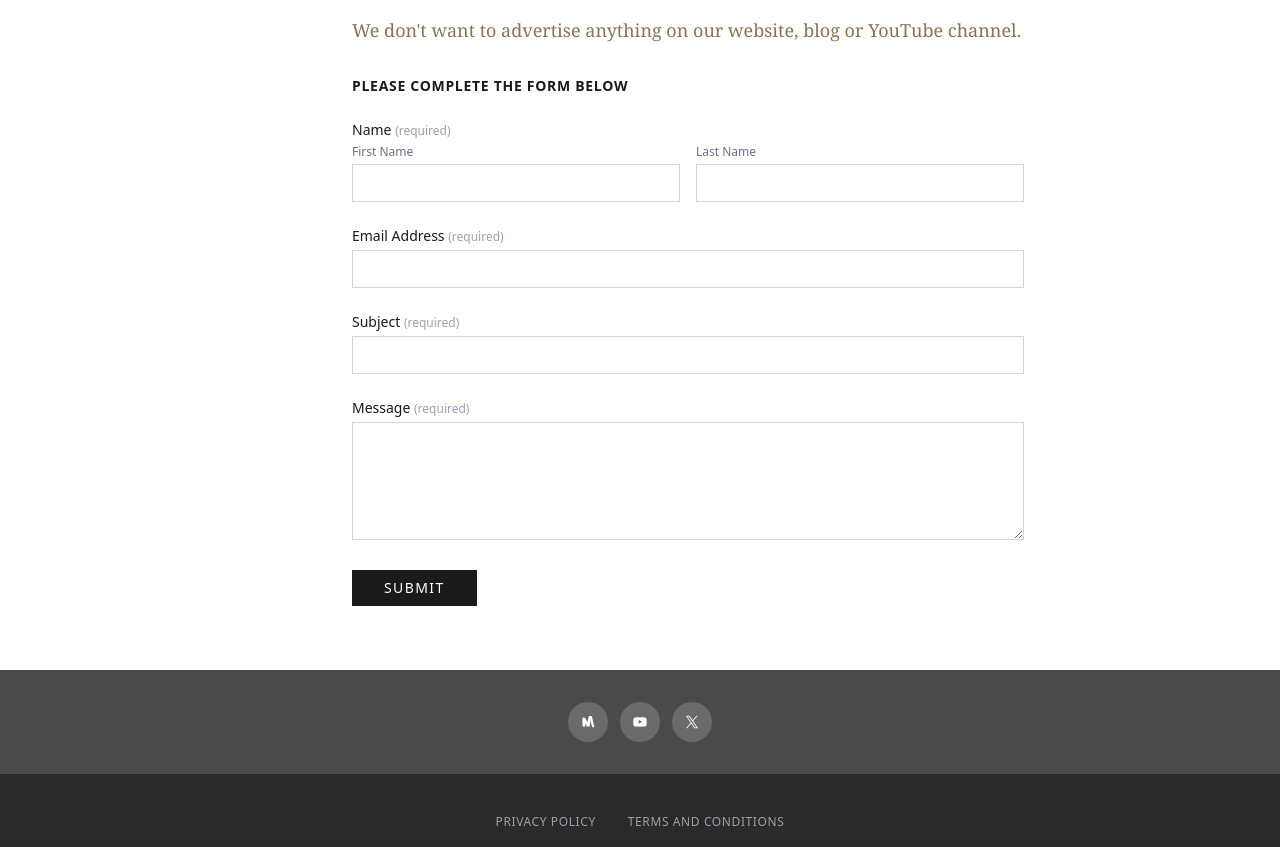
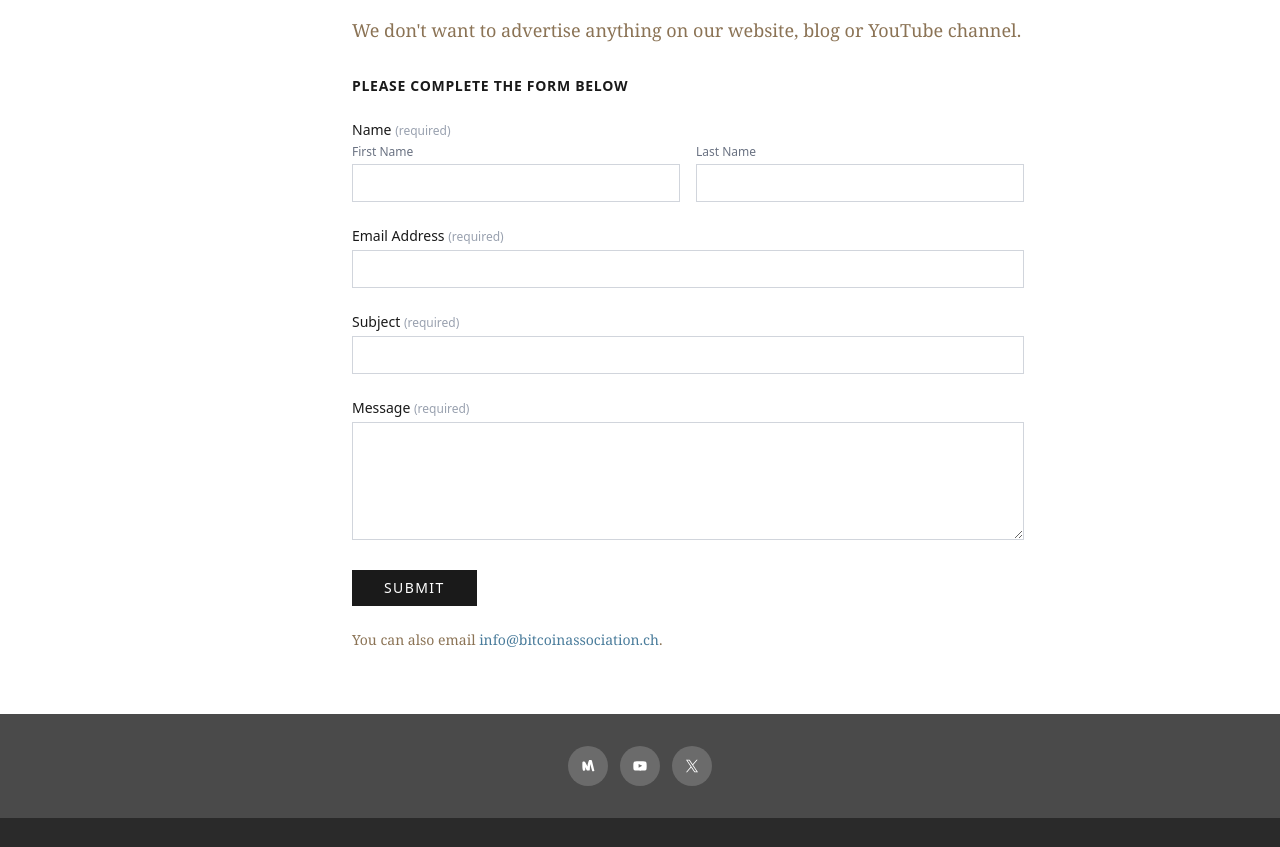
Before and after one commit to JanatBAS/BAS-website-clone, a Next.js app: page /contact-1 in a window 1280 px wide. Shown: the part 324-1171 px from the top of the page. Built offline with nearby package versions, Linux system fonts and the light colour scheme.

Commit message:
Avoid insecure contact form action

```diff
--- a/src/app/contact-1/page.tsx
+++ b/src/app/contact-1/page.tsx
@@ -15,6 +15,7 @@ const sidebarLinks: SidebarItem[] = [
 ];
 
 const contactEmail = "info@bitcoinassociation.ch";
+const fallbackMailtoHref = `mailto:${contactEmail}?subject=BAS%20contact%20request`;
 
 function getFormValue(formData: FormData, name: string): string {
   const value = formData.get(name);
@@ -94,9 +95,6 @@ export default function ContactPage() {
                 </h3>
 
                 <form
-                  action={`mailto:${contactEmail}?subject=BAS%20contact%20request`}
-                  method="post"
-                  encType="text/plain"
                   onSubmit={handleSubmit}
                   className="space-y-6"
                 >
@@ -183,6 +181,17 @@ export default function ContactPage() {
                       Submit
                     </Button>
                   </div>
+
+                  <p className="text-[#8b7355] font-serif text-sm">
+                    You can also email{" "}
+                    <a
+                      href={fallbackMailtoHref}
+                      className="text-[#4a7c9b] hover:underline"
+                    >
+                      {contactEmail}
+                    </a>
+                    .
+                  </p>
                 </form>
               </div>
             </div>
```
